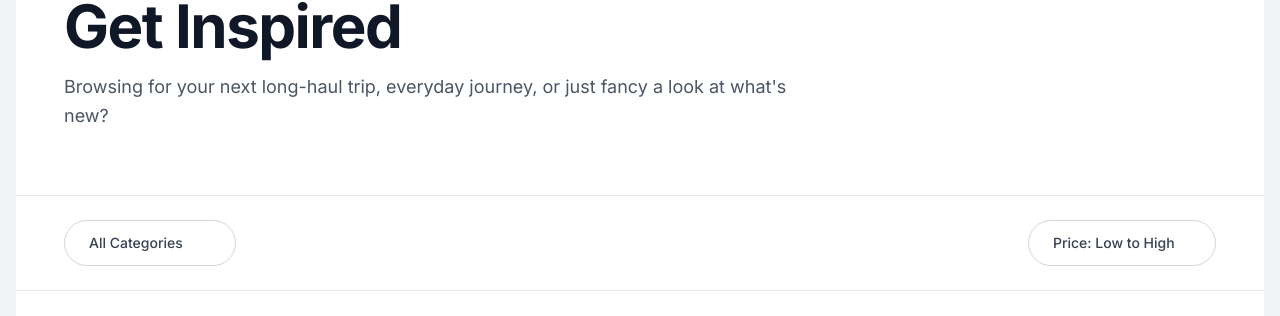
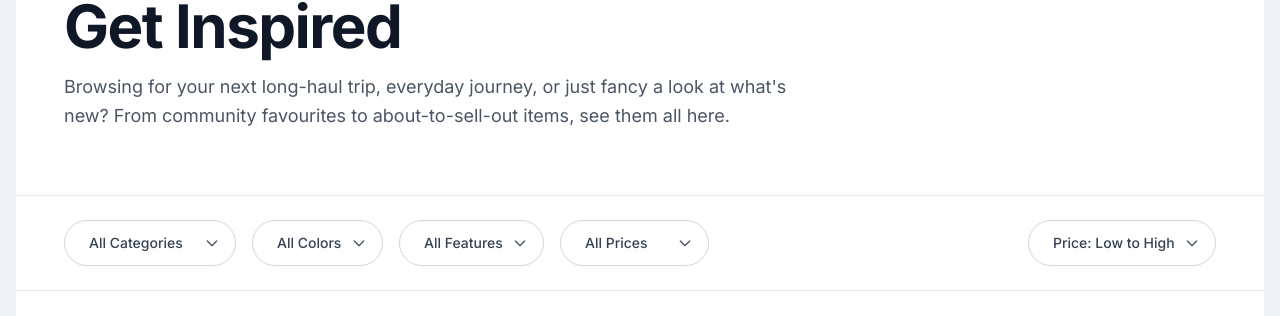
Before and after one commit to Anuragkumar-687/QuickKart, a Next.js app in the folder frontend/: page / in a window 1280 px wide. Shown: the part 165-481 px from the top of the page. Built offline with nearby package versions, Linux system fonts and the light colour scheme; no server answers.

Commit message:
updat3ed

```diff
--- a/frontend/src/app/page.jsx
+++ b/frontend/src/app/page.jsx
@@ -9,59 +9,29 @@ import gsap from 'gsap';
 
 export default function Home() {
     const { data: session } = useSession();
-
-    // Always keep arrays as arrays
     const [featuredProducts, setFeaturedProducts] = useState([]);
     const [category, setCategory] = useState('All Categories');
     const [sortBy, setSortBy] = useState('Price: Low to High');
-    const [page, setPage] = useState(1);
-    const [totalPages, setTotalPages] = useState(1);
-
     const heroRef = useRef(null);
     const productsRef = useRef(null);
 
-    // Fetch products safely
     useEffect(() => {
         const fetchProducts = async () => {
             try {
-                const res = await api.get(`/products?page=${page}&limit=12`);
-                const data = res.data;
-
-                console.log("API Response: ", data);
-
-                let products = [];
-
-                // Correct API response shape
-                if (data && Array.isArray(data.products)) {
-                    products = data.products;
-                    setTotalPages(
-                        typeof data.totalPages === 'number'
-                            ? data.totalPages
-                            : 1
-                    );
-                }
-                // Fallback for older response format
-                else if (Array.isArray(data)) {
-                    products = data;
-                    setTotalPages(1);
-                }
-                else {
-                    console.error("Unexpected products response:", data);
-                }
-
-                setFeaturedProducts(products);
+                const res = await api.get('/products');
+                setFeaturedProducts(res.data);
             } catch (error) {
                 console.error('Failed to fetch products:', error);
-                setFeaturedProducts([]); // prevent undefined map
             }
         };
 
         fetchProducts();
-    }, [page]);
+    }, []);
 
-    // GSAP animations
+    // GSAP Animations
     useEffect(() => {
-        const ctx = gsap.context(() => {
+        let ctx = gsap.context(() => {
+            // Animate hero section
             gsap.from(heroRef.current, {
                 opacity: 0,
                 y: 30,
@@ -69,6 +39,7 @@ export default function Home() {
                 ease: 'power3.out'
             });
 
+            // Animate product cards when they load
             if (featuredProducts.length > 0 && productsRef.current) {
                 const cards = productsRef.current.querySelectorAll('.product-card');
                 gsap.from(cards, {
@@ -78,28 +49,24 @@ export default function Home() {
                     stagger: 0.1,
                     ease: 'power2.out',
                     delay: 0.3,
-                    clearProps: 'all'
+                    clearProps: 'all' // Ensure props are cleared after animation to prevent conflicts
                 });
             }
         });
 
-        return () => ctx.revert();
+        return () => ctx.revert(); // Cleanup
     }, [featuredProducts]);
 
     return (
         <div className="min-h-screen bg-white">
             {/* Hero Section */}
-            <section
-                ref={heroRef}
-                className="bg-white border-b border-gray-200 py-16 px-4"
-            >
+            <section ref={heroRef} className="bg-white border-b border-gray-200 py-16 px-4">
                 <div className="container mx-auto max-w-6xl">
                     <h1 className="text-5xl md:text-6xl font-bold text-gray-900 mb-4 tracking-tight">
                         Get Inspired
                     </h1>
                     <p className="text-lg text-gray-600 max-w-3xl leading-relaxed">
-                        Browsing for your next long-haul trip, everyday journey,
-                        or just fancy a look at what's new?
+                        Browsing for your next long-haul trip, everyday journey, or just fancy a look at what's new? From community favourites to about-to-sell-out items, see them all here.
                     </p>
                 </div>
             </section>
@@ -113,7 +80,7 @@ export default function Home() {
                             <select
                                 value={category}
                                 onChange={(e) => setCategory(e.target.value)}
-                                className="appearance-none bg-white border border-gray-300 rounded-full px-6 py-3 pr-10 text-sm font-medium text-gray-700"
+                                className="appearance-none bg-white border border-gray-300 rounded-full px-6 py-3 pr-10 text-sm font-medium text-gray-700 hover:border-gray-400 focus:outline-none focus:ring-2 focus:ring-gray-900 focus:border-transparent cursor-pointer transition-all"
                             >
                                 <option>All Categories</option>
                                 <option>Electronics</option>
@@ -121,6 +88,58 @@ export default function Home() {
                                 <option>Home & Garden</option>
                                 <option>Sports</option>
                             </select>
+                            <div className="absolute right-4 top-1/2 -translate-y-1/2 pointer-events-none">
+                                <svg className="w-4 h-4 text-gray-600" fill="none" stroke="currentColor" viewBox="0 0 24 24">
+                                    <path strokeLinecap="round" strokeLinejoin="round" strokeWidth={2} d="M19 9l-7 7-7-7" />
+                                </svg>
+                            </div>
+                        </div>
+
+                        {/* Color Filter */}
+                        <div className="relative">
+                            <select className="appearance-none bg-white border border-gray-300 rounded-full px-6 py-3 pr-10 text-sm font-medium text-gray-700 hover:border-gray-400 focus:outline-none focus:ring-2 focus:ring-gray-900 focus:border-transparent cursor-pointer transition-all">
+                                <option>All Colors</option>
+                                <option>Black</option>
+                                <option>White</option>
+                                <option>Gray</option>
+                                <option>Blue</option>
+                            </select>
+                            <div className="absolute right-4 top-1/2 -translate-y-1/2 pointer-events-none">
+                                <svg className="w-4 h-4 text-gray-600" fill="none" stroke="currentColor" viewBox="0 0 24 24">
+                                    <path strokeLinecap="round" strokeLinejoin="round" strokeWidth={2} d="M19 9l-7 7-7-7" />
+                                </svg>
+                            </div>
+                        </div>
+
+                        {/* Features Filter */}
+                        <div className="relative">
+                            <select className="appearance-none bg-white border border-gray-300 rounded-full px-6 py-3 pr-10 text-sm font-medium text-gray-700 hover:border-gray-400 focus:outline-none focus:ring-2 focus:ring-gray-900 focus:border-transparent cursor-pointer transition-all">
+                                <option>All Features</option>
+                                <option>Featured</option>
+                                <option>On Sale</option>
+                                <option>New Arrival</option>
+                            </select>
+                            <div className="absolute right-4 top-1/2 -translate-y-1/2 pointer-events-none">
+                                <svg className="w-4 h-4 text-gray-600" fill="none" stroke="currentColor" viewBox="0 0 24 24">
+                                    <path strokeLinecap="round" strokeLinejoin="round" strokeWidth={2} d="M19 9l-7 7-7-7" />
+                                </svg>
+                            </div>
+                        </div>
+
+                        {/* Price Filter */}
+                        <div className="relative">
+                            <select className="appearance-none bg-white border border-gray-300 rounded-full px-6 py-3 pr-10 text-sm font-medium text-gray-700 hover:border-gray-400 focus:outline-none focus:ring-2 focus:ring-gray-900 focus:border-transparent cursor-pointer transition-all">
+                                <option>All Prices</option>
+                                <option>Under $50</option>
+                                <option>$50 - $100</option>
+                                <option>$100 - $200</option>
+                                <option>Over $200</option>
+                            </select>
+                            <div className="absolute right-4 top-1/2 -translate-y-1/2 pointer-events-none">
+                                <svg className="w-4 h-4 text-gray-600" fill="none" stroke="currentColor" viewBox="0 0 24 24">
+                                    <path strokeLinecap="round" strokeLinejoin="round" strokeWidth={2} d="M19 9l-7 7-7-7" />
+                                </svg>
+                            </div>
                         </div>
 
                         {/* Sort Filter */}
@@ -128,11 +147,16 @@ export default function Home() {
                             <select
                                 value={sortBy}
                                 onChange={(e) => setSortBy(e.target.value)}
-                                className="appearance-none bg-white border border-gray-300 rounded-full px-6 py-3 pr-10 text-sm font-medium text-gray-700"
+                                className="appearance-none bg-white border border-gray-300 rounded-full px-6 py-3 pr-10 text-sm font-medium text-gray-700 hover:border-gray-400 focus:outline-none focus:ring-2 focus:ring-gray-900 focus:border-transparent cursor-pointer transition-all"
                             >
                                 <option>Price: Low to High</option>
                                 <option>Price: High to Low</option>
                             </select>
+                            <div className="absolute right-4 top-1/2 -translate-y-1/2 pointer-events-none">
+                                <svg className="w-4 h-4 text-gray-600" fill="none" stroke="currentColor" viewBox="0 0 24 24">
+                                    <path strokeLinecap="round" strokeLinejoin="round" strokeWidth={2} d="M19 9l-7 7-7-7" />
+                                </svg>
+                            </div>
                         </div>
                     </div>
                 </div>
@@ -144,64 +168,16 @@ export default function Home() {
                     {featuredProducts.length === 0 ? (
                         <div className="text-center py-20">
                             <div className="animate-spin rounded-full h-16 w-16 border-t-4 border-b-4 border-gray-900 mx-auto mb-4"></div>
-                            <p className="text-gray-600 text-lg">
-                                Loading products...
-                            </p>
+                            <p className="text-gray-600 text-lg">Loading products...</p>
                         </div>
                     ) : (
-                        <div
-                            ref={productsRef}
-                            className="grid grid-cols-1 sm:grid-cols-2 lg:grid-cols-4 gap-6"
-                        >
-                            {Array.isArray(featuredProducts) &&
-                                featuredProducts.map((product, index) => (
-                                    <ProductCard
-                                        key={
-                                            product._id ||
-                                            product.id ||
-                                            index
-                                        }
-                                        product={product}
-                                    />
-                                ))}
+                        <div ref={productsRef} className="grid grid-cols-1 sm:grid-cols-2 lg:grid-cols-4 gap-6">
+                            {featuredProducts.map((product, index) => (
+                                <ProductCard key={product._id || product.id || index} product={product} />
+                            ))}
                         </div>
                     )}
                 </div>
-
-                {/* Pagination */}
-                {totalPages > 1 && (
-                    <div className="flex justify-center items-center mt-12 gap-4">
-                        <button
-                            onClick={() => setPage((p) => Math.max(1, p - 1))}
-                            disabled={page === 1}
-                            className={`px-6 py-2 rounded-full border ${page === 1
-                                    ? 'border-gray-200 text-gray-400 cursor-not-allowed'
-                                    : 'border-gray-900 text-gray-900 hover:bg-gray-900 hover:text-white'
-                                }`}
-                        >
-                            Previous
-                        </button>
-
-                        <span className="text-gray-600 font-medium">
-                            Page {page} of {totalPages}
-                        </span>
-
-                        <button
-                            onClick={() =>
-                                setPage((p) =>
-                                    Math.min(totalPages, p + 1)
-                                )
-                            }
-                            disabled={page === totalPages}
-                            className={`px-6 py-2 rounded-full border ${page === totalPages
-                                    ? 'border-gray-200 text-gray-400 cursor-not-allowed'
-                                    : 'border-gray-900 text-gray-900 hover:bg-gray-900 hover:text-white'
-                                }`}
-                        >
-                            Next
-                        </button>
-                    </div>
-                )}
             </section>
         </div>
     );
```
Also changed, not shown: 1 other file (tests, documents, lock files or other folders).
